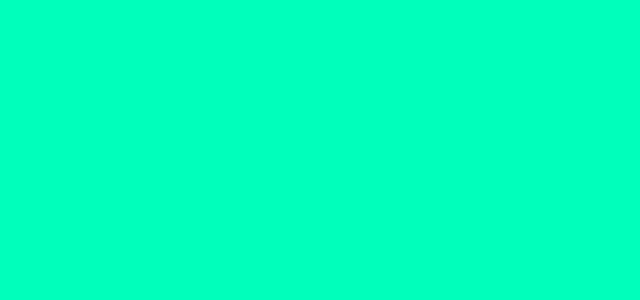
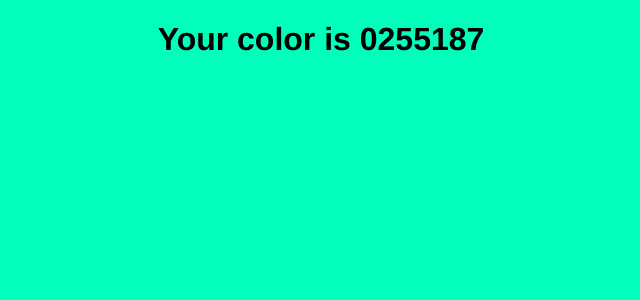
Before and after one commit to Ckbhatia/React-random-color-picker, a React (Create React App) app: page / in a window 1280 px wide. Shown: the top 300 px of the page, without its empty margins (319-959 px from the left). Built offline with nearby package versions, Linux system fonts and the light colour scheme.

Commit message:
feat: added heading to get name of applied color

```diff
--- a/src/components/Random.jsx
+++ b/src/components/Random.jsx
@@ -41,6 +41,7 @@ class Random extends React.Component {
     return (
       <div>
         <h1 className={this.isLight() ? 'white' : 'black'}>
+            Your color is {this.state.color}
         </h1>
       </div>
     );
```
